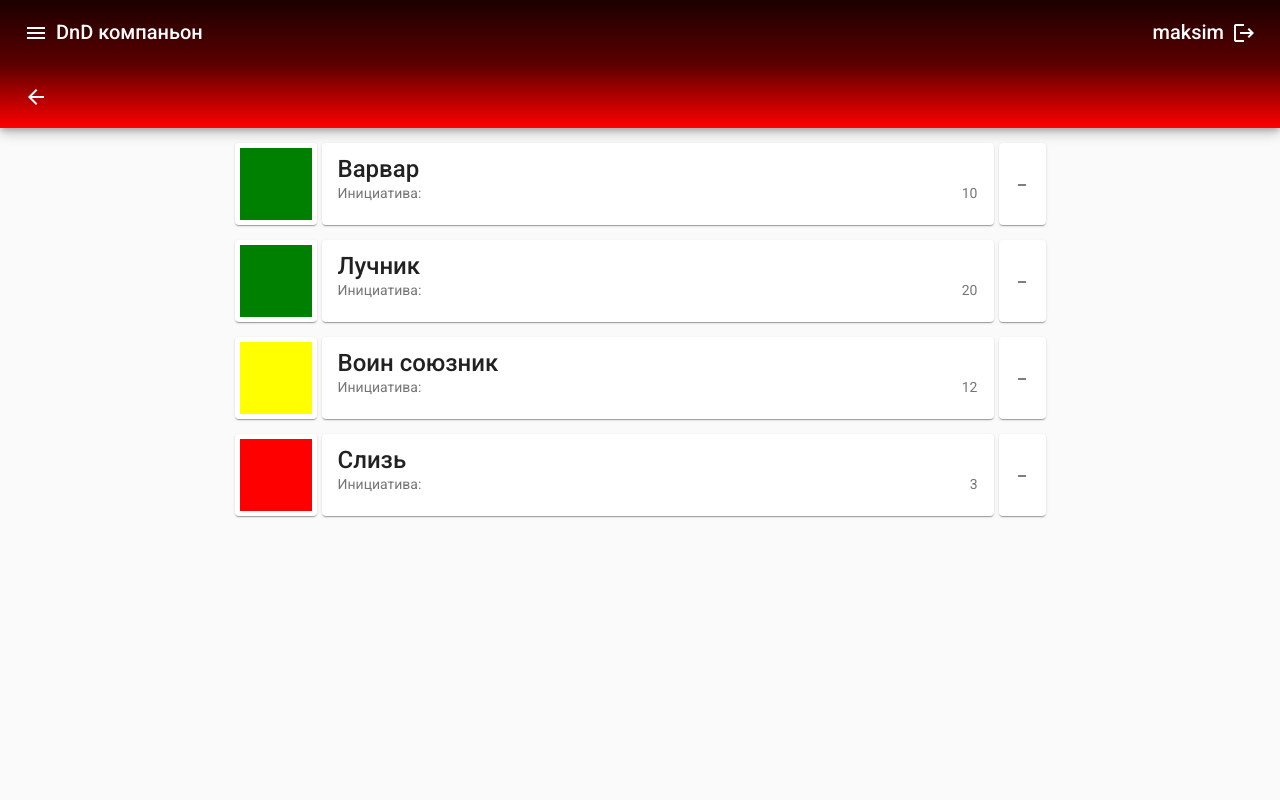
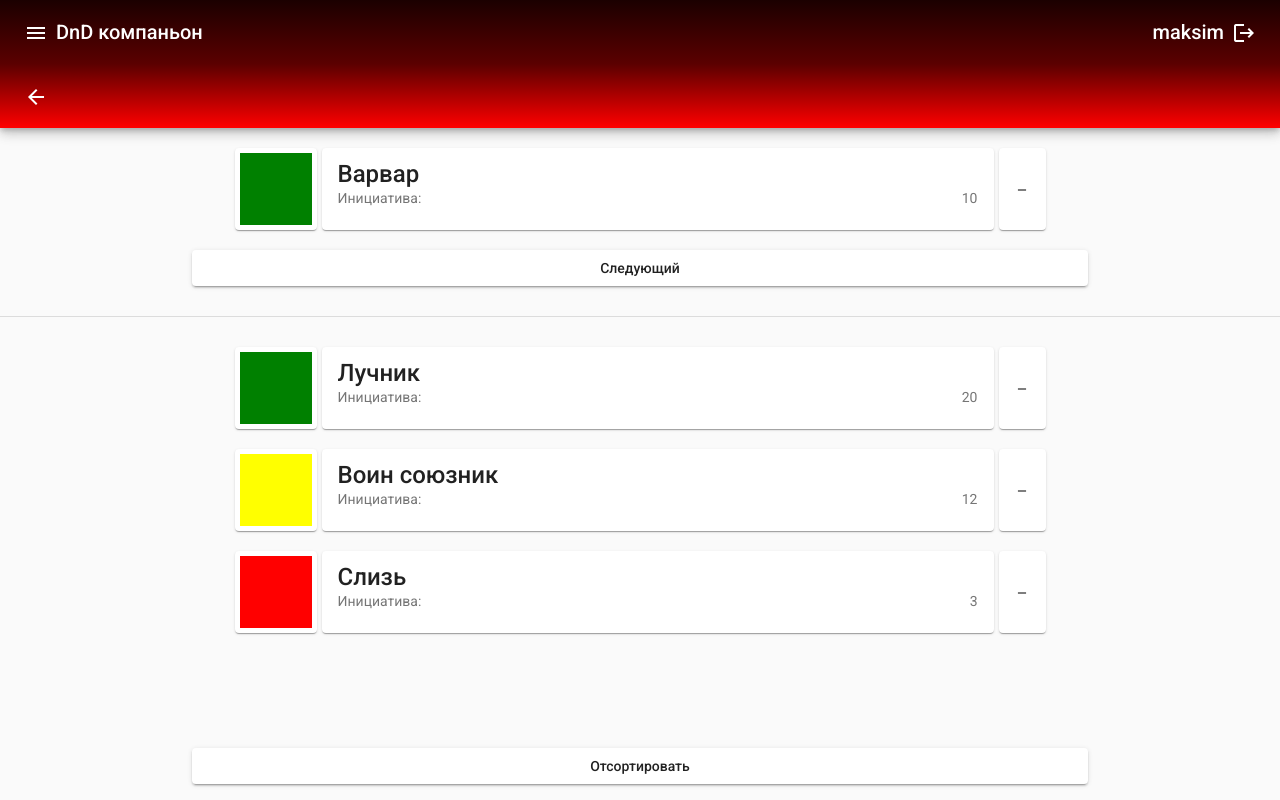
Before and after one commit to MaksiMilian789/dnd-web, an Angular app: page /master/tracker in a window 1280 px wide. Built offline with nearby package versions, Linux system fonts and the light colour scheme; sample sign-in values are in the browser's storage.

Commit message:
feat(master): доработан внешний вид трекера инициативы

```diff
--- a/src/app/master/initiative-tracker/initiative-tracker.component.html
+++ b/src/app/master/initiative-tracker/initiative-tracker.component.html
@@ -5,8 +5,36 @@
     <div class="spacer"></div>
 </mat-toolbar>
 
-<div class="center" *ngFor="let unit of units;">
+<div class="tracker-container">
+    <div class="center first">
         <div class="card-container">
+            <mat-card class="card-img">
+                <div class="card-icon" [ngClass]="{
+            red: units[0].color === 'red',
+            green: units[0].color === 'green',
+            yellow: units[0].color === 'yellow'
+            }">
+                </div>
+            </mat-card>
+            <mat-card class="card">
+                <mat-card-title>{{units[0].name}}</mat-card-title>
+                <mat-card-subtitle>
+                    Инициатива:
+                    <div style="float: right;">{{units[0].initiative}}</div>
+                </mat-card-subtitle>
+            </mat-card>
+            <mat-card class="card-remove">
+                <button mat-icon-button class="button-remove">
+                    <mat-icon [inline]="true">remove</mat-icon>
+                </button>
+            </mat-card>
+        </div>
+    </div>
+    <button mat-raised-button class="next" (click)="next()">Следующий</button>
+    <mat-divider class="divider"></mat-divider>
+
+    <div class="center" *ngFor="let unit of units; let i = index">
+        <div *ngIf="!(i === 0)" class="card-container">
             <mat-card class="card-img">
                 <div class="card-icon" [ngClass]="{
             red: unit.color === 'red',
@@ -29,3 +57,5 @@
             </mat-card>
         </div>
     </div>
+    <button mat-raised-button class="sort" (click)="sort()">Отсортировать</button>
+</div>
--- a/src/app/master/initiative-tracker/initiative-tracker.component.scss
+++ b/src/app/master/initiative-tracker/initiative-tracker.component.scss
@@ -3,13 +3,42 @@
   flex-direction: column;
   justify-content: center;
   align-items: center;
-  margin: 15px;
+  margin: 10px;
 }
 
 .card-container {
   display: flex;
   flex-direction: row;
   align-items: center;
+}
+
+.tracker-container {
+  height: calc(100% - 70px);
+  display: flex;
+  flex-direction: column;
+  align-items: center;
+}
+
+.first {
+  margin-top: 20px;
+}
+
+.sort {
+  margin-top: auto;
+  width: 70vw;
+  margin-bottom: 10px;
+}
+
+.next {
+  margin-top: 10px;
+  width: 70vw;
+}
+
+.divider {
+  display: block;
+  margin-top: 30px;
+  border-top: 1px solid rgba(0, 0, 0, 0.12);
+  width: 100%;
 }
 
 .card-checbox {
--- a/src/app/master/initiative-tracker/initiative-tracker.component.ts
+++ b/src/app/master/initiative-tracker/initiative-tracker.component.ts
@@ -19,4 +19,12 @@ export class InitiativeTrackerComponent implements OnInit {
       { name: 'Слизь', initiative: '3', color: 'red' },
     ];
   }
+
+  sort(): void {
+    this.units.sort((a, b) => parseInt(b.initiative) - parseInt(a.initiative));
+  }
+
+  next(): void{
+
+  }
 }
```
Lines whose indentation alone changed are shown as unchanged.
